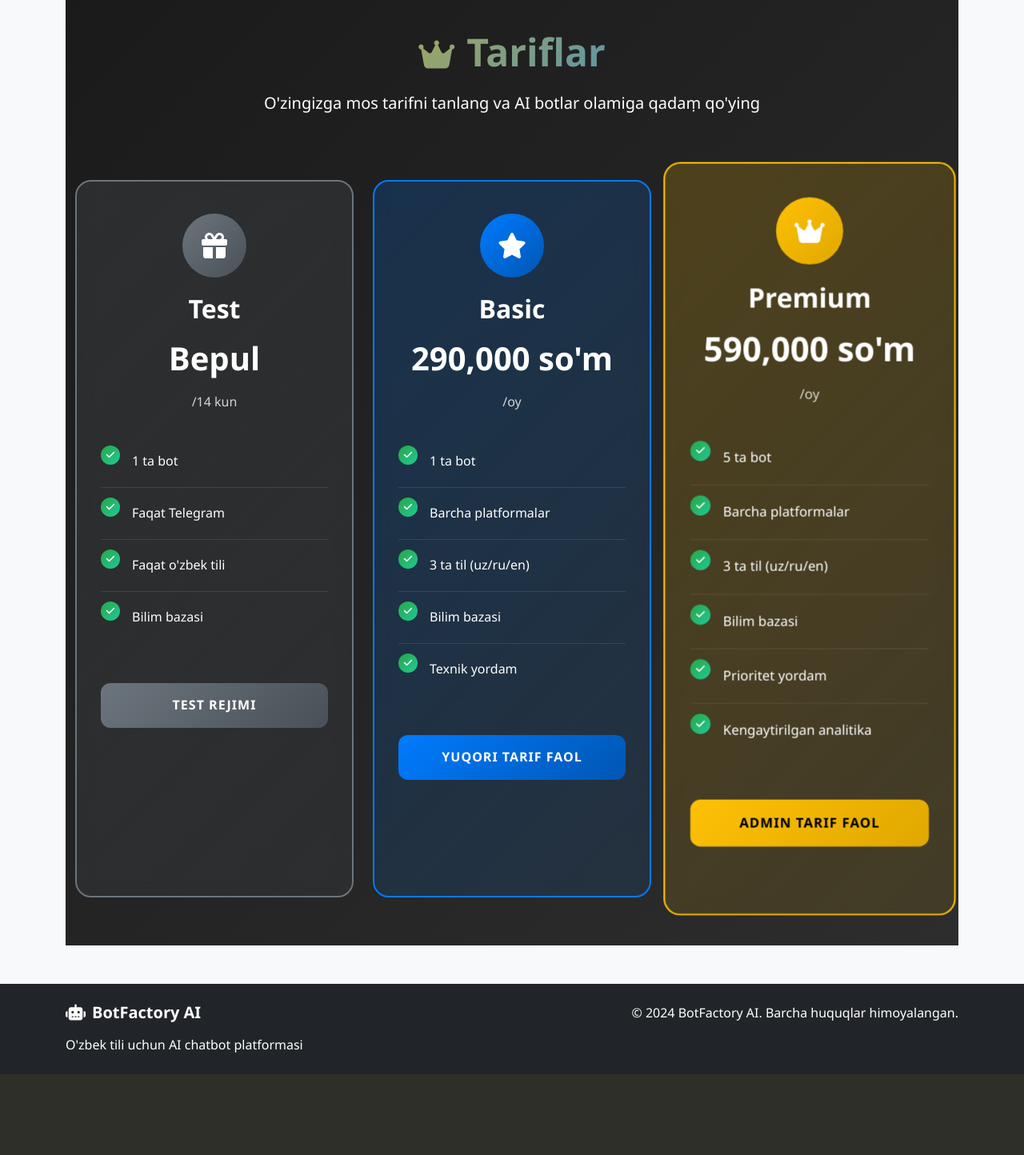
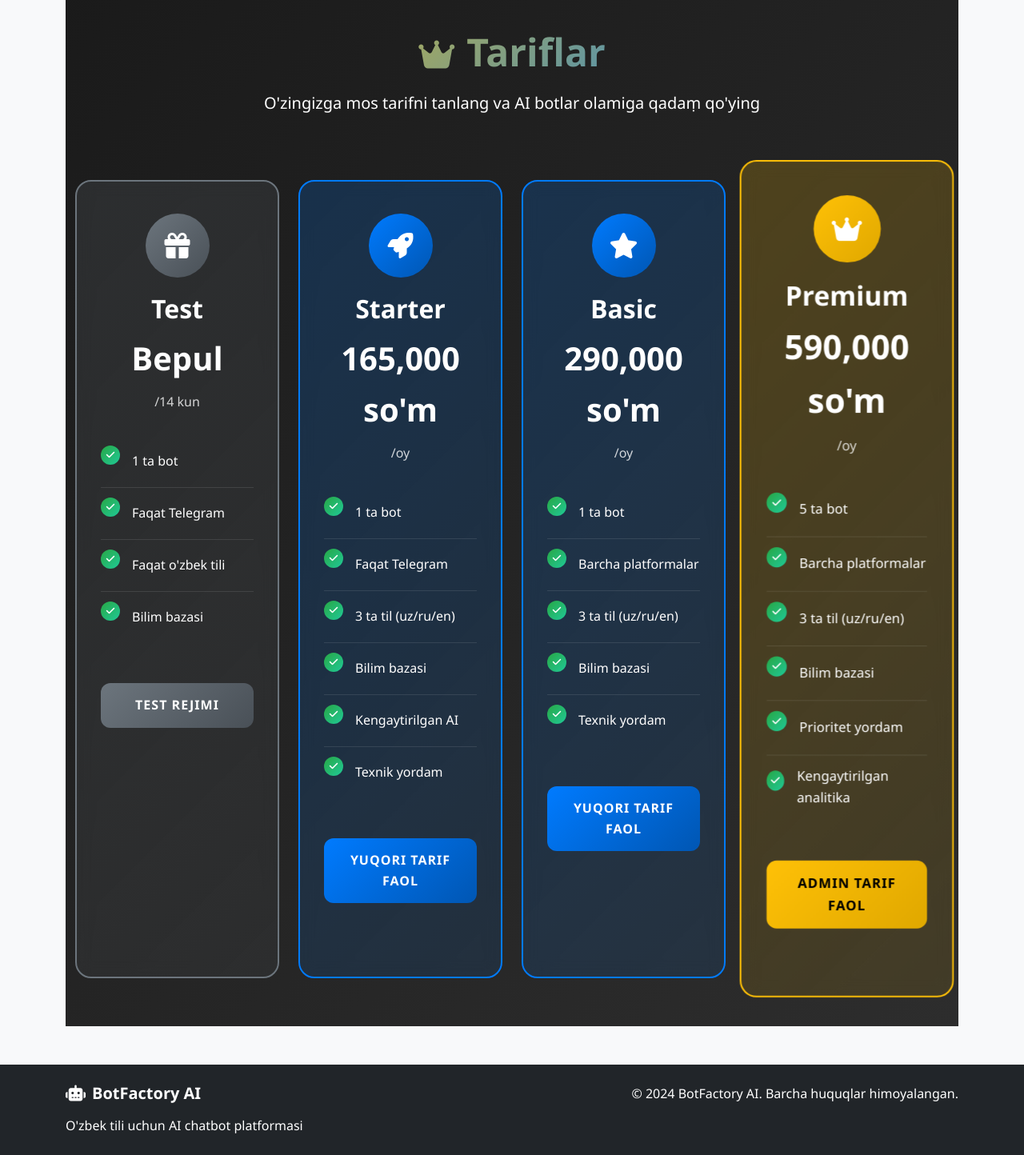
Before and after one commit to listdata001-collab/ChatbotFactory, a Flask app: page /subscription in a window 1280 px wide. Shown: the part 150-1594 px from the top of the page at 80% size. Before the commit the page ends 1493 px from the top, so only its background shows below. Run offline with Flask 3, Linux system fonts and the light colour scheme; a user stored in the database is signed in; some libraries are stand-ins or nearby versions.

Commit message:
Add a new "Starter" subscription plan with detailed features and pricing
Remove the separate subscription route and integrate the plan display into the main dashboard. Add a new "Starter" plan card to the pricing section in `templates/subscription.html` with specific features, price, and conditional button logic. Adjust column sizing for plan cards.

Replit-Commit-Author: Agent
Replit-Commit-Session-Id: 8f24cee7-e14b-4f6c-a715-bba18bb604c9
Replit-Commit-Checkpoint-Type: full_checkpoint
Replit-Commit-Screenshot-Url: https://storage.googleapis.com/screenshot-production-us-central1/ff92d0e3-7fcc-4d0b-a66b-0b483340602d/8f24cee7-e14b-4f6c-a715-bba18bb604c9/phkkG2X

```diff
--- a/routes.py
+++ b/routes.py
@@ -12,11 +12,6 @@ main_bp = Blueprint('main', __name__)
 @main_bp.route('/')
 def index():
     return render_template('index.html')
-
-@main_bp.route('/subscription')
-@login_required
-def subscription():
-    return render_template('subscription.html')
 
 @main_bp.route('/dashboard')
 @login_required
--- a/templates/subscription.html
+++ b/templates/subscription.html
@@ -203,7 +203,7 @@
 
         <div class="row justify-content-center">
             <!-- Test Plan -->
-            <div class="col-lg-4 col-md-6">
+            <div class="col-lg-3 col-md-6">
                 <div class="pricing-card test">
                     {% if current_user.subscription_type == 'free' %}
                     <div class="current-plan-badge">Joriy tarif</div>
@@ -253,8 +253,74 @@
                 </div>
             </div>
 
+            <!-- Starter Plan -->
+            <div class="col-lg-3 col-md-6">
+                <div class="pricing-card basic">
+                    {% if current_user.subscription_type == 'starter' %}
+                    <div class="current-plan-badge">Joriy tarif</div>
+                    {% endif %}
+
+                    <div class="plan-header">
+                        <div class="plan-icon basic">
+                            <i class="fas fa-rocket"></i>
+                        </div>
+                        <h3 class="plan-title">Starter</h3>
+                        <div class="plan-price">165,000 so'm</div>
+                        <div class="plan-duration">/oy</div>
+                    </div>
+
+                    <ul class="feature-list">
+                        <li>
+                            <div class="feature-icon check">
+                                <i class="fas fa-check"></i>
+                            </div>
+                            1 ta bot
+                        </li>
+                        <li>
+                            <div class="feature-icon check">
+                                <i class="fas fa-check"></i>
+                            </div>
+                            Faqat Telegram
+                        </li>
+                        <li>
+                            <div class="feature-icon check">
+                                <i class="fas fa-check"></i>
+                            </div>
+                            3 ta til (uz/ru/en)
+                        </li>
+                        <li>
+                            <div class="feature-icon check">
+                                <i class="fas fa-check"></i>
+                            </div>
+                            Bilim bazasi
+                        </li>
+                        <li>
+                            <div class="feature-icon check">
+                                <i class="fas fa-check"></i>
+                            </div>
+                            Kengaytirilgan AI
+                        </li>
+                        <li>
+                            <div class="feature-icon check">
+                                <i class="fas fa-check"></i>
+                            </div>
+                            Texnik yordam
+                        </li>
+                    </ul>
+
+                    {% if current_user.subscription_type == 'starter' %}
+                    <button class="plan-button basic" disabled>Faol tarif</button>
+                    {% elif current_user.subscription_type in ['basic', 'premium', 'admin'] %}
+                    <button class="plan-button basic" disabled>Yuqori tarif faol</button>
+                    {% else %}
+                    <button class="plan-button basic" data-bs-toggle="modal" data-bs-target="#paymentModal"
+                            data-subscription="starter" data-amount="165000">Tanlash</button>
+                    {% endif %}
+                </div>
+            </div>
+
             <!-- Basic Plan -->
-            <div class="col-lg-4 col-md-6">
+            <div class="col-lg-3 col-md-6">
                 <div class="pricing-card basic">
                     {% if current_user.subscription_type == 'basic' %}
                     <div class="current-plan-badge">Joriy tarif</div>
@@ -314,7 +380,7 @@
             </div>
 
             <!-- Premium Plan -->
-            <div class="col-lg-4 col-md-6">
+            <div class="col-lg-3 col-md-6">
                 <div class="pricing-card premium">
                     {% if current_user.subscription_type == 'premium' %}
                     <div class="current-plan-badge">Joriy tarif</div>
@@ -469,6 +535,7 @@ document.addEventListener('DOMContentLoaded', function() {
 
         // Update payment details
         const subscriptionNames = {
+            'starter': 'Starter',
             'basic': 'Basic',
             'premium': 'Premium'
         };
```
